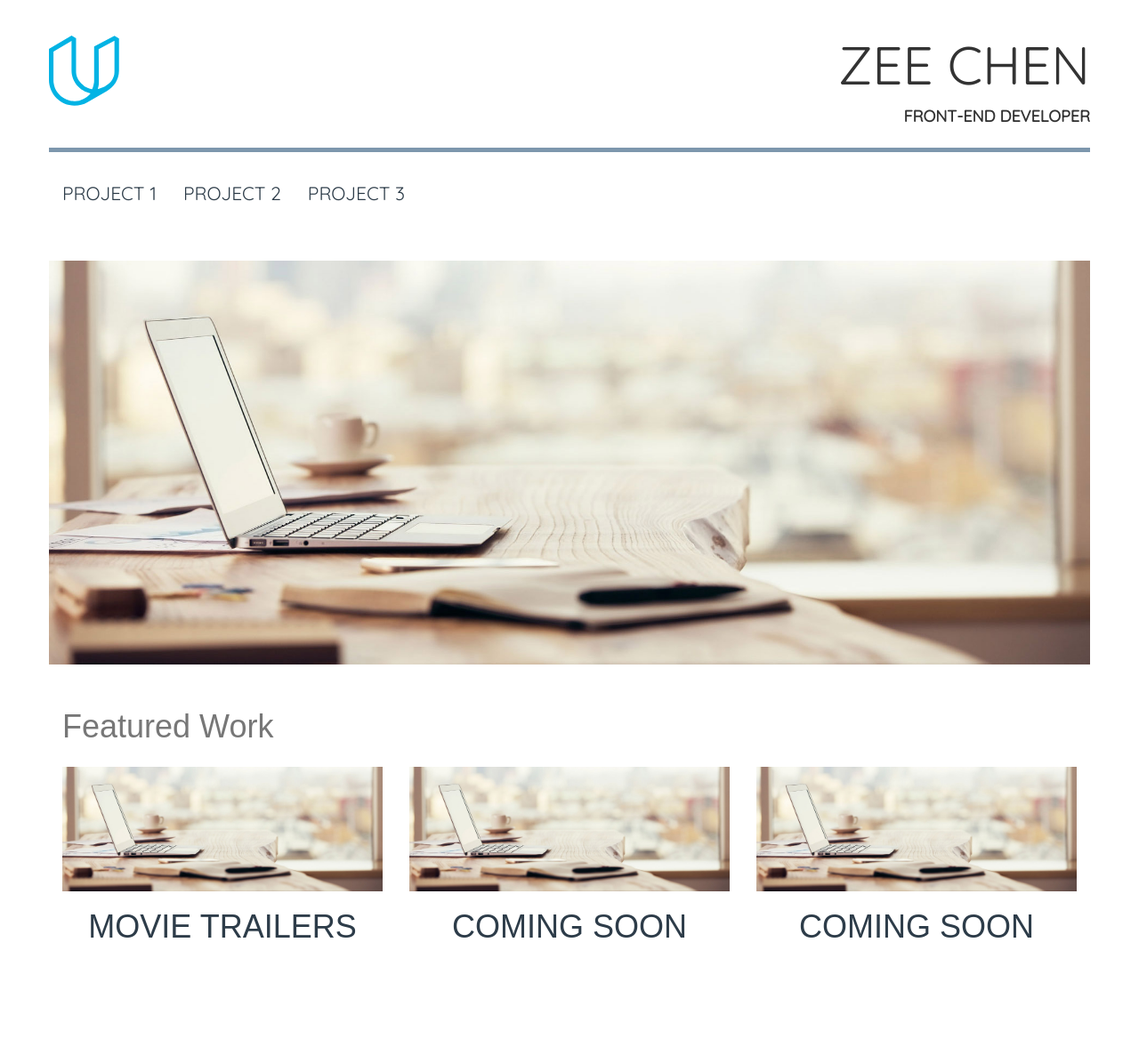
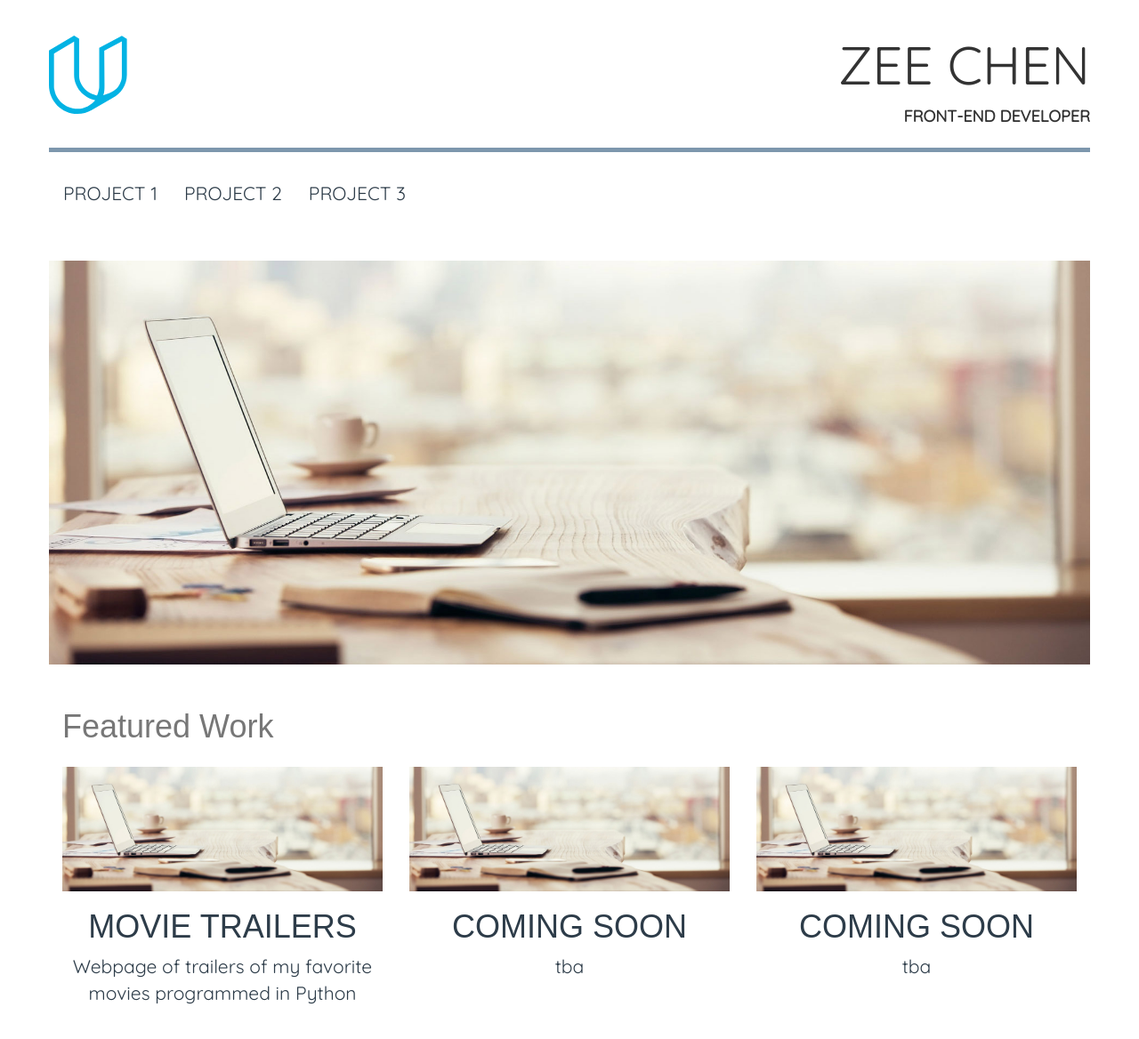
Before and after one commit to zeychen/Resume, a plain HTML site: page index.html in a window 1280 px wide. Shown: the whole page at 89% size. Drawn offline with nearby package versions, Linux system fonts and the light colour scheme.

Commit message:
- Moved svg logo to be a called-in file - Added project description - Fixed bootstrap grid layout format - Added target="_blank" to links

```diff
--- a/css/style.css
+++ b/css/style.css
@@ -1,20 +1,34 @@
 /******************************* Generic ********************************/
-body, html {
+body,
+html {
 	color: #2d3c49;
 	text-transform: uppercase;
-	font-family: 'Quicksand', 'Open-sans', sans-serif !important;
+	font-family: "Quicksand", "Open-sans", sans-serif !important;
 	margin-bottom: 50px;
 }
 
-.nopadding, .container, .col-xs-2, .col-xs-10, .col-xs-12 {
+.nopadding,
+.container,
+.col-xs-2,
+.col-xs-10,
+.col-xs-12 {
 	padding: 0px !important;
 }
+
 .nomargin {
 	margin: 0px !important;
 }
-.col-md-4{
+
+.col-md-4 {
 	margin-bottom: 50px;
 }
+
+p {
+	text-transform: none;
+	font-weight: 400;
+	font-family: "Quicksand", "Open-sans", sans-serif !important;
+}
+
 /******************************* Header ********************************/
 header {
 	border-bottom: 5px solid #7d97ad;
@@ -25,8 +39,9 @@ header {
 	margin-left: 0px !important;
 }
 
-#logo {
+.udacity-logo {
 	margin-top: 40px;
+	width:500px;
 }
 
 #name {
@@ -48,7 +63,7 @@ header {
 
 /******************************* Main ********************************/
 #main-container {
-	font-family: 'Open-sans', sans-serif !important;
+	font-family: "Open-sans", sans-serif !important;
 }
 
 #featured-work {
@@ -78,6 +93,7 @@ a {
 		padding-right: 12px !important;
 		padding-left: 12px !important;
 	}
+
 	.container {
 		margin-right: 0px !important;
 		margin-left: 0px !important;
--- a/index.html
+++ b/index.html
@@ -2,54 +2,21 @@
 <html lang="en">
 	<head>
 		<meta charset="utf-8">
-		<meta content="text/html; charset=utf-8" http-equiv="Content-Type" />
-		<meta name="viewport" content="width=device-width, initial-scale=1" />
+		<meta name="viewport" content="width=device-width, initial-scale=1">
 		<title>Zee Chen Resume</title>
 		<!-- Helper Stylesheets -->
 		<link href="css/style.css" rel="stylesheet">
 		<link href="https://fonts.googleapis.com/css?family=Quicksand:300,400" rel="stylesheet">
 		<link href="https://fonts.googleapis.com/css?family=Open+Sans:400,600" rel="stylesheet">
+		<!-- Bootstrap -->
+		<link rel="stylesheet" href="https://maxcdn.bootstrapcdn.com/bootstrap/3.3.7/css/bootstrap.min.css">
 	</head>
 
 	<body>
 		<header class="container">
 			<div class="row">
 				<div id="logo" class="col-xs-2">
-						<svg viewBox="0 0 31.5 31.5" width="80" height="80" xmlns="http://www.w3.org/2000/svg">
-							<path id="udacity" fill="#02B3E4" d="
-								M29 .1
-								l-9 4.7
-								v14.9
-								c0 .6 0 1.3-.2 1.9-.1.6-.3 1.2-.5 1.7-.1.1-.1.3-.2.4-.3 0-2.5-.7-3.5-1.4-.4-.3-.8-.6-1.2-1-.4-.4-.7-.8-1-1.2-.3-.4-.6-.9-.8-1.4-.2-.5-.4-1-.5-1.6-.1-.5-.1-1.1-.1-1.6
-								V1.2
-								L10 0 0 5.9
-								v13.7
-								C0 25.9 5.1 31 11.3 31
-								c2.1 0 4-.5 5.7-1.5
-								l8.4-4.8
-								c3.3-1.7 5.6-5.2 5.6-9.1
-								V1.3
-								L29 .1
-								z
-
-								M17.9 26.2
-								c-.9.9-1.6 1.4-2.6 1.9-.6.2-1.3.5-1.9.7-.6.1-1.2.2-1.8.2-.6 0-1.6-.1-2.2-.2-.6-.1-1.2-.3-1.7-.5
-								s-1.1-.5-1.6-.9
-								c-1.3-.9-1.9-1.7-2.5-2.5-.3-.5-.6-1-.9-1.6-.2-.6-.4-1.1-.5-1.7-.2-.7-.2-1.4-.2-2
-								V7.1l8-4.7
-								v13.1c0 5 3.7 9.1 8.4 10.1-.2.2-.3.4-.5.6
-								z
-								m11-9
-								c-.1.5-.3 1-.5 1.5
-								s-.6 1.2-1 1.7
-								c-.6.7-1.2 1.2-2.7 2.1-1.3.7-2.4.9-3.1 1.1.5-1.2.5-2.5.5-3.9
-								L22 6
-								l7-3.7
-								v13.3
-								c0 .5 0 1.1-.1 1.6
-								z">
-							</path>
-					    </svg>
+					<img class="udacity-logo" src="img/udacity-logo.svg" alt="Udacity Logo">
 				</div>
 				<div class="col-xs-10">
 					<div class="row name-title">
@@ -60,48 +27,53 @@
 			</div>
 		</header>
 
+		<div class="container">
 			<nav class="navbar">
-			<div class="container">
 				<ul class="nav navbar-nav nomargin">
 			    	<li class="active"><a href="#1" id="nav1">Project 1</a></li>
 			    	<li><a href="#2" id="nav2">Project 2</a></li>
 			    	<li><a href="#3" id="nav3">Project 3</a></li>
 			    </ul>
+			</nav>
 		</div>
-		</nav>
 
 		<main id="main-container" class="container">
 			<div class="row featured-image">
-				<img src="img/featured-image.jpg" class="img-responsive" />
+				<div class="col-xs-12">
+					<img src="img/featured-image.jpg" class="img-responsive" alt="Featured Image">
+				</div>
 			</div>
 			<div class="row featured-image">
+				<div class="col-xs-12">
 					<h1 id="featured-work">Featured Work</h1>
 				</div>
+			</div>
 			<div class="row featured nopadding">
-				<div class="col-md-4" id="1">
-					<a href="https://github.com/zeychen/FullstackNanodegree">
-						<img src="img/featured-image.jpg" class="img-responsive">
+				<article class="col-md-4" id="1">
+					<a href="https://github.com/zeychen/FullstackNanodegree" target="_blank">
+						<img src="img/featured-image.jpg" class="img-responsive" alt="Project 1">
 						<h1>Movie Trailers</h1>
+						<p>Webpage of trailers of my favorite movies programmed in Python</p>
 					</a>
-				</div>
+				</article>
 				<div class="col-md-4" id="2">
-					<a href="https://github.com/zeychen/">
-						<img src="img/featured-image.jpg" class="img-responsive">
+					<a href="https://github.com/zeychen/" target="_blank">
+						<img src="img/featured-image.jpg" class="img-responsive" alt="Project 2">
 						<h1>Coming Soon</h1>
+						<p>tba</p>
 					</a>
 				</div>
 				<div class="col-md-4" id="3">
-					<a href="https://github.com/zeychen/">
-						<img src="img/featured-image.jpg" class="img-responsive">
+					<a href="https://github.com/zeychen/" target="_blank">
+						<img src="img/featured-image.jpg" class="img-responsive" alt="Project 3">
 						<h1>Coming Soon</h1>
+						<p>tba</p>
 					</a>
 				</div>
 			</div>
 		</main>
-	</body>
 
 		<!-- Bootstrap -->
-	<link rel="stylesheet" href="https://maxcdn.bootstrapcdn.com/bootstrap/3.3.7/css/bootstrap.min.css">
 		<script src="https://ajax.googleapis.com/ajax/libs/jquery/3.1.1/jquery.min.js"></script>
 		<script src="https://maxcdn.bootstrapcdn.com/bootstrap/3.3.7/js/bootstrap.min.js"></script>
 
@@ -109,4 +81,5 @@
 		<script src="https://ajax.googleapis.com/ajax/libs/jquery/3.1.1/jquery.min.js"></script>
 		<script src="js/scrollTo/jquery.scrollTo.min.js"></script>
 		<script src="js/helper.js"></script>
+	</body>
 </html>
```
Also changed, not shown: img/udacity-logo.svg (added). Lines whose indentation alone changed are shown as unchanged.
